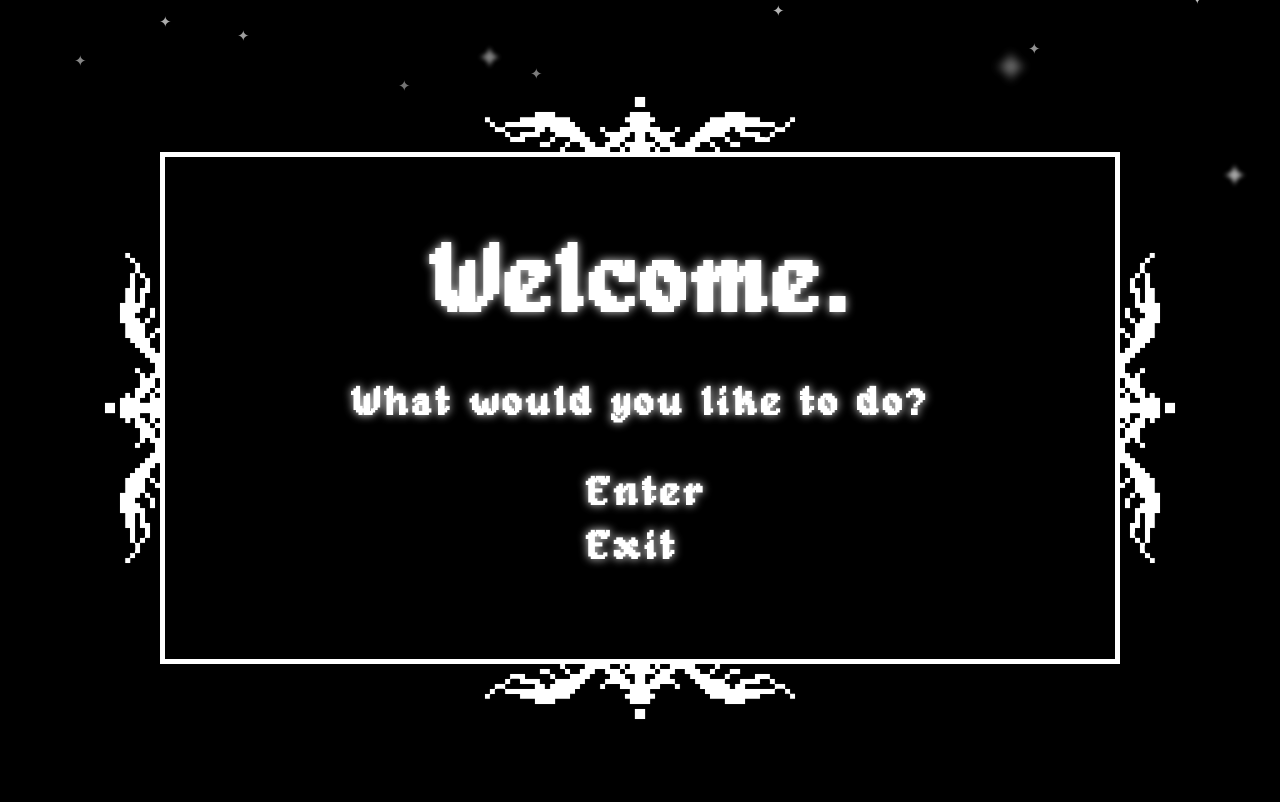
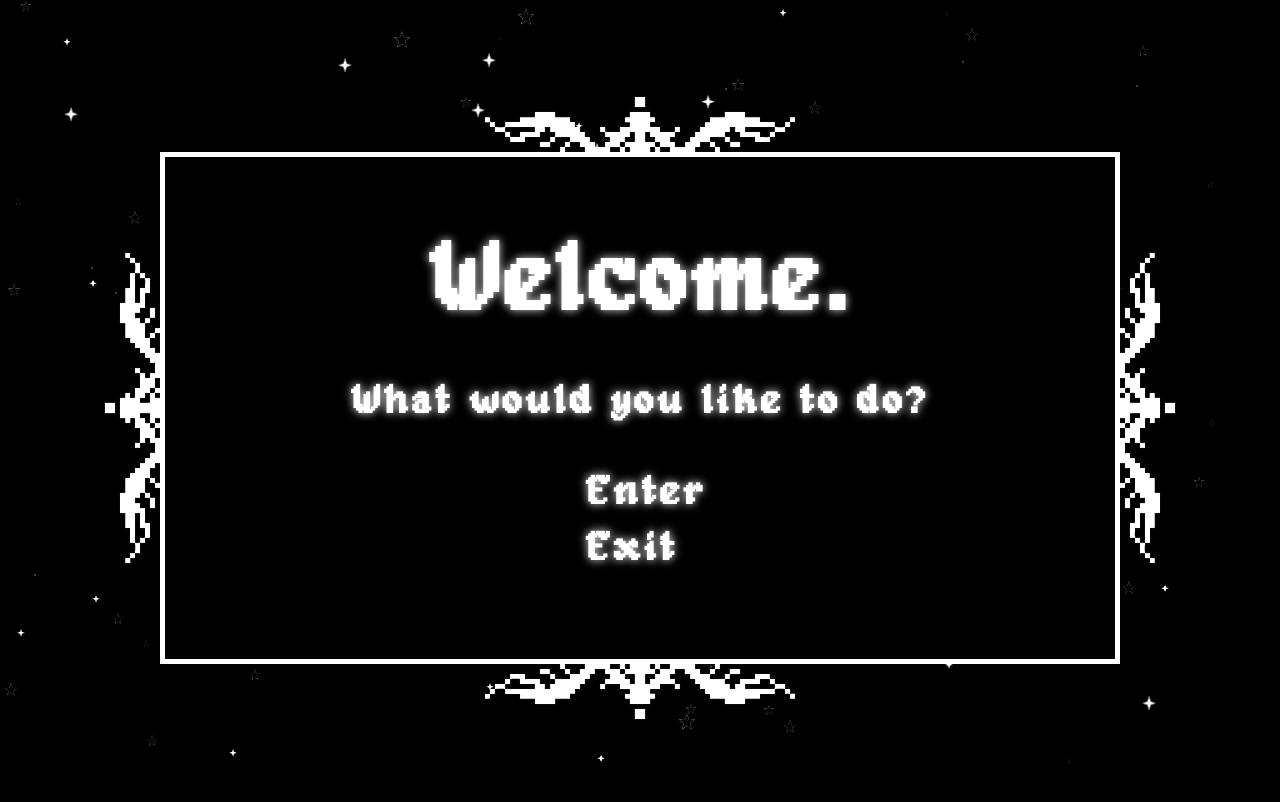
Before and after one commit to adairaliza/adairaliza.github.io, a React (Create React App) app: page / in a window 1280 px wide. Shown: the top 802 px of the page. Built offline with nearby package versions, Linux system fonts and the light colour scheme.

Commit message:
entry rework and space improvements

```diff
--- a/src/components/main/Main.styled.tsx
+++ b/src/components/main/Main.styled.tsx
@@ -1,6 +1,7 @@
 import styled from "styled-components";
 
 export const MouseTrail = styled.div`
+    z-index: -1;
     .star-div {
         animation: disappearAnimation 1s forwards;
     }
@@ -27,21 +28,26 @@ export const DialogueStyled = styled.section`
         white-space: nowrap;
     }
 
-    span {
+    button {
+        background: none;
+        font-family: "Alagard";
+        border: none;
+
+        color: white;
         display: flex;
         flex-direction: row;
         width: 100%;
         font-size: 1.75rem;
     }
 
-    span::before {
+    button::before {
         content: ">";
         opacity: 0;
         transform: translateX(-10px);
         transition: all 300ms ease;
     }
 
-    span:hover::before {
+    button:hover::before {
         opacity: 1;
     }
 
@@ -50,7 +56,7 @@ export const DialogueStyled = styled.section`
         margin-bottom: 0.75rem;
     }
 
-    h3:hover {
+    button:hover {
         cursor: pointer;
     }
 `;
--- a/src/components/main/Main.tsx
+++ b/src/components/main/Main.tsx
@@ -1,7 +1,6 @@
 import { useEffect } from "react"
 import { Outlet, useLocation } from "react-router-dom";
 import { usePageChange } from "../../hooks/usePageChange";
-import FallingStars from "../falling-stars/FallingStars";
 
 function Main() {
     const location = useLocation();
@@ -20,11 +19,10 @@ function Main() {
                 height: "100vh",
                 backgroundColor: "black",
                 zIndex: "999",
-                opacity: "0",
+                opacity: "1",
                 transition: "opacity 1s ease",
             }} />
             <Outlet />
-            <FallingStars />
         </>
     );
 }
--- a/src/components/space/Space.styled.tsx
+++ b/src/components/space/Space.styled.tsx
@@ -9,6 +9,7 @@ export const SparkleDiv = styled.div`
     position: fixed;
     height: 100%;
     width: 100%;
+    z-index: -1;
 `;
 
 export const BlackHoleDiv = styled.div<{ visibility: number }>`
--- a/src/components/space/Space.tsx
+++ b/src/components/space/Space.tsx
@@ -1,8 +1,7 @@
-import { useEffect, useState } from "react";
+import { useEffect, useState, useRef } from "react";
 import { useMouseTrail } from "../../hooks/useMouseTrail";
 import { usePageChange } from "../../hooks/usePageChange";
 
-import DialogueBox from "../dialogue-box/DialogueBox";
 import star from "../../assets/images/star.png";
 import newsparkle from "../../assets/images/new-sparkle.png";
 import sparkle from "../../assets/images/sparkle.svg";
@@ -21,48 +20,49 @@ import { BlackHoleDiv, SpaceSection, SparkleDiv } from "./Space.styled";
 * ^ but also my favorite movies / shows / animes
 * Quote site (maybe related to the bookshelf site)
 */
-const Space = () => {
+const Space = ({ active }: { active: Boolean }) => {
     const mouseTrail = useMouseTrail();
     const navigate = usePageChange();
-    const [count, setCount] = useState(0);
     const imgs = [newsparkle, sparkle];
 
-    useEffect(() => {
-        console.log("count:", count);
-    }, [count]);
-
-    const walkForward = () => {
-        setCount((currCount) => {
-            if (currCount === 75) {
-                return currCount;
-            } else {
-                updateStars(true);
-                return currCount + 1;
-            }
-        });
-    }
-
-    const walkBackward = () => {
-        setCount((currCount) => {
-            if (currCount === 0) {
-                return currCount;
-            } else {
-                updateStars(false);
-                return currCount - 1;
-            }
-        });
-    }
+    const countRef = useRef(0);
+    const pendingDirectionRef = useRef(0);
+    const frameRef = useRef(0);
 
     useEffect(() => {
-        window.addEventListener("wheel", (event: any) => {
-            const scrollDirection = event?.wheelDelta;
-            if (scrollDirection > 0) {
-                walkForward();
-            } else if (scrollDirection < 0) {
-                walkBackward();
+        if (active) {
+            const handleScroll = (event: any) => {
+                if (event.deltaY === 0) return;
+
+                pendingDirectionRef.current = event.deltaY < 0 ? 1 : -1;
+
+                frameRef.current = requestAnimationFrame(() => {
+                    const direction = pendingDirectionRef.current;
+                    pendingDirectionRef.current = 0;
+                    frameRef.current = 0;
+
+                    const nextCount = Math.max(0,
+                        Math.min(75, countRef.current + direction));
+
+                    if (nextCount === countRef.current) return;
+
+                    countRef.current = nextCount;
+                    updateStars(direction > 0);
+                });
             }
-        });
-    }, []);
+
+            window.addEventListener("wheel", handleScroll, {
+                passive: true,
+            });
+
+            return () => {
+                window.removeEventListener("wheel", handleScroll);
+                if (frameRef.current !== 0) {
+                    cancelAnimationFrame(frameRef.current);
+                }
+            }
+        }
+    }, [active]);
 
 
     const [starLayers, setStarLayers] = useState(() =>
@@ -75,11 +75,11 @@ const Space = () => {
                 row,
                 stars: Array.from({ length: lengthAmt }, (_, index) => ({
                     id: index,
-                    top: `${Math.floor(Math.random() * 85) + 5}%`,
-                    left: `${Math.floor(Math.random() * 85) + 5}%`,
-                    width: `${row * 2}px`,
-                    filter: `blur(0px)`,
-                    opacity: "1",
+                    top: Math.random() * 95,
+                    left: Math.random() * 95,
+                    width: row * 2,
+                    blur: 0,
+                    opacity: 1,
                 }))
             }
         })
@@ -95,30 +95,24 @@ const Space = () => {
                 return {
                     ...layer,
                     stars: layer.stars.map((star) => {
-                        const topValue = parseFloat(star.top);
-                        const leftValue = parseFloat(star.left);
-                        const imgWidth = parseFloat(star.width);
-
-                        let newBlur = parseFloat(star.filter.replace("blur(", "").replace("px)", ""));
-                        if (isForward && imgWidth > 25) {
-                            newBlur = newBlur + .5;
-                        } else if (!isForward && imgWidth > 20) {
-                            newBlur = newBlur - .5;
+                        let blurValue = star.blur;
+                        if (isForward && star.width > 25) {
+                            blurValue = blurValue + .5;
+                        } else if (!isForward && star.width > 20) {
+                            blurValue = blurValue - .5;
                         }
 
                         return {
                             ...star,
-                            top: `${topValue >= 50
-                                ? topValue + (isForward ? positionDiff : -positionDiff)
-                                : topValue + (isForward ? -positionDiff : positionDiff)
-                                }%`,
-                            left: `${leftValue >= 50
-                                ? leftValue + (isForward ? positionDiff : -positionDiff)
-                                : leftValue + (isForward ? -positionDiff : positionDiff)
-                                }%`,
-                            width: `${imgWidth + (isForward ? widthDiff : -widthDiff)}px`,
-                            filter: `blur(${newBlur}px)`,
-                            opacity: `${parseFloat(star.opacity) + (isForward ? -opacityDiff : opacityDiff)}`,
+                            top: star.top >= 50
+                                ? star.top + (isForward ? positionDiff : -positionDiff)
+                                : star.top + (isForward ? -positionDiff : positionDiff),
+                            left: star.left >= 50
+                                ? star.left + (isForward ? positionDiff : -positionDiff)
+                                : star.left + (isForward ? -positionDiff : positionDiff),
+                            width: star.width + (isForward ? widthDiff : -widthDiff),
+                            filter: blurValue,
+                            opacity: star.opacity + (isForward ? -opacityDiff : opacityDiff),
                         }
                     })
                 }
@@ -136,10 +130,10 @@ const Space = () => {
                         className={`stars row-${layer.row}`}
                         style={{
                             position: "fixed",
-                            width: star.width,
-                            top: star.top,
-                            left: star.left,
-                            filter: star.filter,
+                            width: `${star.width}px`,
+                            top: `${star.top}%`,
+                            left: `${star.left}%`,
+                            filter: `blur(${star.blur}px)`,
                             opacity: star.opacity,
                             transition: "top 300ms ease, left 300ms ease, width 300ms ease, opacity 300ms ease, filter 300ms ease",
                         }}
@@ -158,8 +152,8 @@ const Space = () => {
         <>
             {mouseTrail(star)}
             <SpaceSection>
-                {count > 30 &&
-                    <BlackHoleDiv visibility={count - 30}>
+                {countRef.current > 30 &&
+                    <BlackHoleDiv visibility={countRef.current - 30}>
                         <button
                             onClick={() => navigateToBlackHole()}
                         >.</button>
@@ -167,7 +161,6 @@ const Space = () => {
                 }
                 {starLayers.map(createStarLayer)}
             </SpaceSection>
-            <DialogueBox text="Welcome to my space. Thank you for visiting. Proceed with caution..." canExit />
         </>
     )
 }
--- a/src/components/welcome/Welcome.styled.tsx
+++ b/src/components/welcome/Welcome.styled.tsx
@@ -29,7 +29,8 @@ export const WelcomeSection = styled.section`
         margin-bottom: -10px;
     }
 
-    .box {
+    #welcome-box {
+        z-index: 100;
         position: relative;
         display: flex;
         flex-direction: column;
@@ -40,6 +41,7 @@ export const WelcomeSection = styled.section`
         background: black;
         width: clamp(60rem, 75vw, 85rem);
         height: clamp(30rem, 40vw, 52rem);
+        transition: opacity 1.5s ease;
     }
 
     #border-decor {
@@ -88,7 +90,7 @@ export const WelcomeSection = styled.section`
         transition: filter 3s ease, text-shadow 3s ease;
     }
 
-    h1:hover, h3:hover {
+    h1:hover {
         cursor: default;
     }
 
--- a/src/components/welcome/Welcome.tsx
+++ b/src/components/welcome/Welcome.tsx
@@ -4,11 +4,14 @@ import { usePageChange } from "../../hooks/usePageChange";
 import { WelcomeSection } from "./Welcome.styled";
 import { DialogueStyled } from "../main/Main.styled";
 
+import { FADE_OUT } from "../../constants";
 import border from "../../assets/images/border.svg";
+import Space from "../space/Space";
 
 function Welcome() {
   const navigate = usePageChange();
   const [count, setCount] = useState(1);
+  const [activateSpace, setActivateSpace] = useState<Boolean>(false);
   const increaseRef = useRef(true);
 
   const counter = () => {
@@ -32,15 +35,22 @@ function Welcome() {
 
     const interval = setInterval(() => {
       counter();
-    }, 1500);
+    }, FADE_OUT);
     return () => clearInterval(interval);
   }, []);
 
+  const goToSpace = () => {
+    const welcomeSection = document.getElementById("welcome-box");
+    if (welcomeSection) {
+      welcomeSection.style.opacity = "0";
+    }
+    setActivateSpace(true);
+  }
 
   return (
     <main>
       <WelcomeSection className={`margin-${count}`}>
-        <div className="box">
+        <div id="welcome-box">
           <span id="border-decor">
             <img id="decor-top" src={border} />
             <img id="decor-right" src={border} />
@@ -51,20 +61,21 @@ function Welcome() {
           <h3 className="blur">What would you like to do?</h3>
           <DialogueStyled>
             <div>
-              <span>
-                <h3 className="blur" onClick={(() => navigate("orbit", true))}>
+              <button onClick={(() => goToSpace())}>
+                <h3 className="blur">
                   Enter
                 </h3>
-              </span>
-              <span>
-                <h3 className="blur" onClick={() => navigate("death", true)}>
+              </button>
+              <button onClick={() => navigate("death", true)}>
+                <h3 className="blur">
                   Exit
                 </h3>
-              </span>
+              </button>
             </div>
           </DialogueStyled>
         </div>
       </WelcomeSection>
+      <Space active={activateSpace} />
     </main>
   );
 }
--- a/src/constants/index.js
+++ b/src/constants/index.js
@@ -4,3 +4,5 @@ export const blackHoleList = [
     "PHEONIXA",
     "M87"
 ]
+
+export const FADE_OUT = 1500;
--- a/src/hooks/usePageChange.tsx
+++ b/src/hooks/usePageChange.tsx
@@ -1,4 +1,5 @@
 import { useNavigate } from "react-router-dom";
+import { FADE_OUT } from "../constants";
 
 export function usePageChange() {
     const navigate = useNavigate();
@@ -12,7 +13,7 @@ export function usePageChange() {
             overlay.style.opacity = "0";
 
         if (url.length)
-            setTimeout(() => navigate(url), 1500);
+            setTimeout(() => navigate(url), FADE_OUT);
     }
 
     return changePage;
--- a/src/index.tsx
+++ b/src/index.tsx
@@ -7,7 +7,6 @@ import { createBrowserRouter, RouterProvider } from 'react-router-dom';
 import Main from "./components/main/Main";
 import Welcome from './components/welcome/Welcome';
 import Death from "./components/death/Death";
-import Space from "./components/space/Space";
 import BlackHole from "./components/black-hole/BlackHole";
 import { blackHoleList } from "./constants";
 
@@ -30,10 +29,6 @@ const router = createBrowserRouter([
         path: "/death",
         element: <Death />
       },
-      {
-        path: "/orbit",
-        element: <Space />
-      },
     ]
   },
 ]);
```
